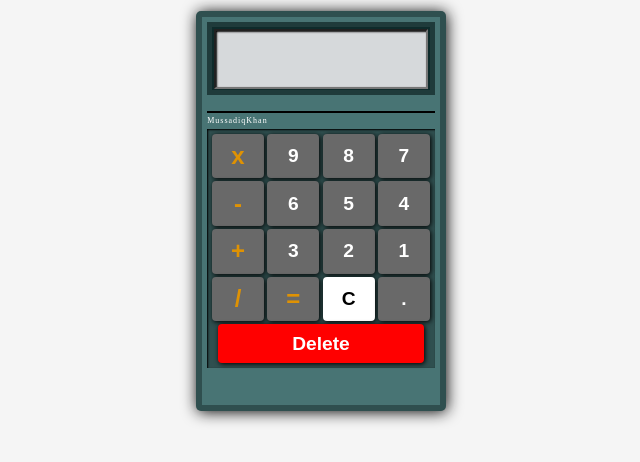
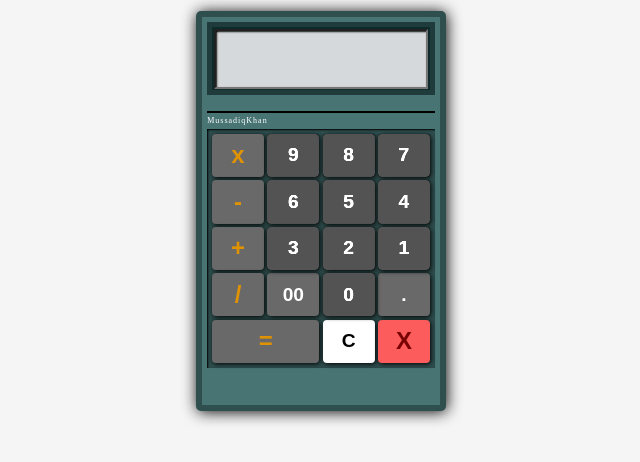
Before and after one commit to mussadiqkhan6886/CodeAlpha_Intern_1Month, a plain HTML site: page CodeAlpha_Calculator/index.html in a window 1280 px wide. Shown: the part 124-586 px from the top of the page, without its empty margins (319-959 px from the left). Drawn offline with Linux system fonts and the light colour scheme.

Commit message:
completed calculator

```diff
--- a/CodeAlpha_Calculator/index.html
+++ b/CodeAlpha_Calculator/index.html
@@ -20,22 +20,24 @@
             <div class="controls">
                 <div class="buttons">
                     <button class="operator" onclick="addToDisplay('*')">x</button>
-                    <button onclick="addToDisplay('9')">9</button>
-                    <button onclick="addToDisplay('8')">8</button>
-                    <button onclick="addToDisplay('7')">7</button>
+                    <button class="number" onclick="addToDisplay('9')">9</button>
+                    <button class="number"  onclick="addToDisplay('8')">8</button>
+                    <button class="number"  onclick="addToDisplay('7')">7</button>
                     <button class="operator" onclick="addToDisplay('-')">-</button>
-                    <button onclick="addToDisplay('6')">6</button>
-                    <button onclick="addToDisplay('5')">5</button>
-                    <button onclick="addToDisplay('4')">4</button>
+                    <button class="number"  onclick="addToDisplay('6')">6</button>
+                    <button class="number"  onclick="addToDisplay('5')">5</button>
+                    <button class="number"  onclick="addToDisplay('4')">4</button>
                     <button class="operator" onclick="addToDisplay('+')">+</button>
-                    <button onclick="addToDisplay('3')">3</button>
-                    <button onclick="addToDisplay('2')">2</button>
-                    <button onclick="addToDisplay('1')">1</button>
+                    <button class="number"  onclick="addToDisplay('3')">3</button>
+                    <button class="number"  onclick="addToDisplay('2')">2</button>
+                    <button class="number"  onclick="addToDisplay('1')">1</button>
                     <button class="operator" onclick="addToDisplay('/')">/</button>
-                    <button class="operator" onclick="equal()">=</button>
+                    <button  onclick="addToDisplay('00')">00</button>
+                    <button class="number"  onclick="addToDisplay('0')">0</button>
+                    <button onclick="addToDisplay('.')">.</button>
+                    <button class="operator" id="equal" onclick="equal()">=</button>
                     <button id="reset" onclick="reset()">C</button>
-                    <button onclick="addToDisplay('.')">.</button>
-                    <button id="delete" onclick="dlt()">delete</button>
+                    <button id="delete" onclick="dlt()">X</button>
                 </div>
             </div>
         </div>
--- a/CodeAlpha_Calculator/style.css
+++ b/CodeAlpha_Calculator/style.css
@@ -89,9 +89,9 @@ input{
     border-radius: 4px;
 }
 .buttons #delete{
-    grid-column: 1 / 5;
-    margin: 0 0.3em;
-    background-color: red;
+    background-color: rgb(252, 92, 92);
+    color: rgb(122, 3, 3);
+    font-size: 1.5rem;
     text-transform: capitalize;
 }
 .buttons #reset{
@@ -108,4 +108,11 @@ input{
 }
 .buttons button:active{
     box-shadow: inset 1px 1px 2px black;
+    filter: brightness(100%);
 }
+.buttons #equal{
+    grid-column: 1 / 3;
+}
+.buttons .number{
+    filter: contrast(200%);
+}
```
